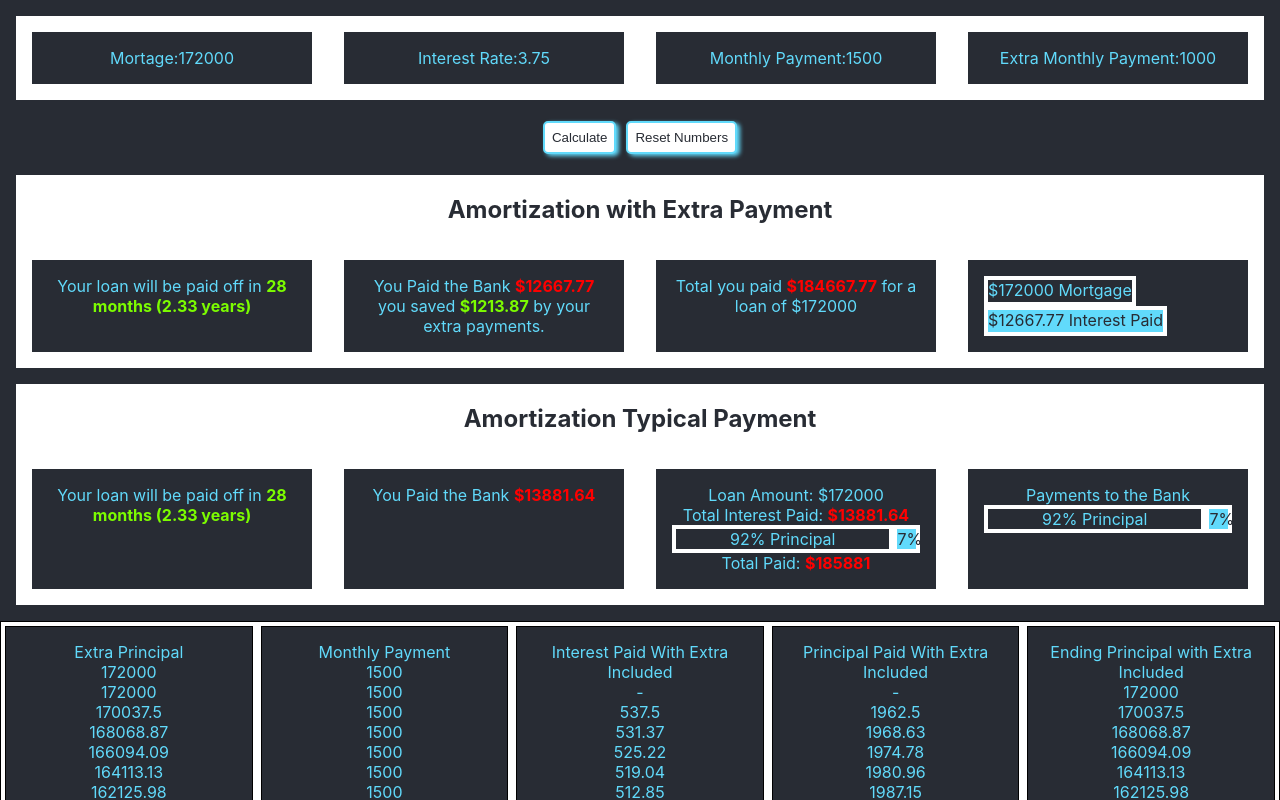
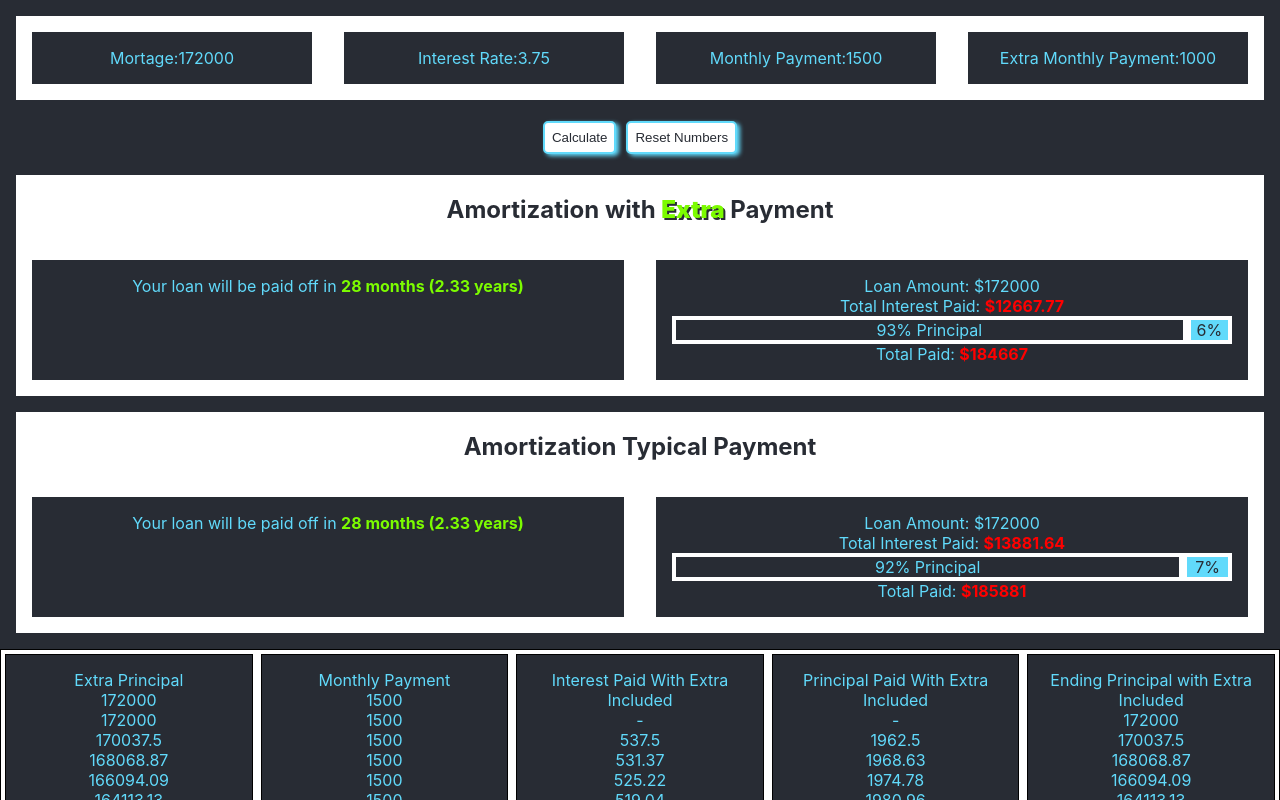
Before and after one commit to saykaren/LoanTest, a React (Create React App) app: page / in a window 1280 px wide. Both pictures are taken after a click on the button "Calculate". Shown: the top 800 px of the page. Built offline with nearby package versions, Linux system fonts and the light colour scheme.

Commit message:
Cleared up DataRevealed organization

```diff
--- a/src/components/app/DataRevealed.js
+++ b/src/components/app/DataRevealed.js
@@ -1,92 +1,122 @@
 import React from 'react';
 import numberConverter from './numberConverter';
 
-const RevealData = ({interestPaidArray, mortgage, extraInterestPaidArray})=>{
-
+const RevealData = ({
+  interestPaidArray,
+  mortgage,
+  extraInterestPaidArray,
+}) => {
   let paidToBank;
   let extraCalcPaidToBank;
 
-    if(interestPaidArray.length > 0){
-        paidToBank = numberConverter(interestPaidArray.reduce((accu, cur)=>(
-
-            accu + cur
-        )));
-
-
+  if (interestPaidArray.length > 0) {
+    paidToBank = numberConverter(
+      interestPaidArray.reduce((accu, cur) => accu + cur),
+    );
   }
-    if(extraInterestPaidArray.length > 0){
-        extraCalcPaidToBank = numberConverter(extraInterestPaidArray.reduce((accu,cur)=>(
-            accu + cur
-        )));
+  if (extraInterestPaidArray.length > 0) {
+    extraCalcPaidToBank = numberConverter(
+      extraInterestPaidArray.reduce((accu, cur) => accu + cur),
+    );
   }
   const totalPaid = paidToBank + parseInt(mortgage);
   const extraTotalPaid = extraCalcPaidToBank + parseInt(mortgage);
-    let interestWidth = (paidToBank/totalPaid)*100;
-    let principalWidth = 100-interestWidth;
+  let interestWidth = (paidToBank / totalPaid) * 100;
+  let principalWidth = 100 - interestWidth;
 
+  let extraInterestWidth = (extraCalcPaidToBank / extraTotalPaid) * 100;
+  let extraPrincipalWidth = 100 - extraInterestWidth;
 
-    return(
-
-        <section >
-            {extraInterestPaidArray.length>0 && <div className="dataForm">
-            <h2 className='headerCalc'>Amortization with Extra Payment</h2>
+  return (
+    <section>
+      {extraInterestPaidArray.length > 0 && (
+        <div className="dataForm">
+            <h2 className="headerCalc">Amortization with   <span className="positive">Extra</span> Payment</h2>
           <div className="dataSection">
-                Your loan will be paid off in <span className='positive'> {extraInterestPaidArray.length} months ({(extraInterestPaidArray.length/12).toFixed(2)} years)</span>
+            Your loan will be paid off in {' '}
+            <span className="positive">
+              {extraInterestPaidArray.length} months (
+              {(extraInterestPaidArray.length / 12).toFixed(2)} years)
+            </span>
           </div>
           <div className="dataSection">
-                You Paid the Bank <span className='negative'> ${extraCalcPaidToBank}</span> you saved <span className='positive'> ${(paidToBank-extraCalcPaidToBank).toFixed(2)}
-                </span> by your extra payments.
+            Loan Amount: ${mortgage}
+            <br />
+            Total Interest Paid:{' '}
+            <span className="negative">${extraCalcPaidToBank}</span>
+            <div className="bar">
+              <div
+                id="principalBar"
+                style={{
+                  width: `${extraPrincipalWidth}%`,
+                  backgroundColor: '#282c34',
+                  border: '4px solid white',
+                }}
+              >
+                {parseInt(extraPrincipalWidth)}% Principal
+              </div>
+              <div
+                id="interestPaid"
+                style={{
+                  width: `${extraInterestWidth}%`,
+                  backgroundColor: '#61dafb',
+                  border: '4px solid white',
+                  color: '#282c34',
+                }}
+              >
+                {parseInt(extraInterestWidth)}%
+              </div>
+            </div>
+            Total Paid:{' '}
+            <span className="negative"> ${parseInt(extraTotalPaid)}</span>
+          </div>
+        </div>
+      )}
+      {interestPaidArray.length > 0 && (
+        <div className="dataForm">
+          <h2 className="headerCalc">Amortization Typical Payment</h2>
+          <div className="dataSection">
+            Your loan will be paid off in{' '}
+            <span className="positive">
+              {' '}
+              {interestPaidArray.length} months (
+              {(interestPaidArray.length / 12).toFixed(2)} years)
+            </span>
           </div>
           <div className="dataSection">
-                Total you paid <span className='negative'> ${extraTotalPaid}</span> for a loan of ${mortgage}
-            </div>
-            <div className="bar dataSection" >
-                <div id="principalBar" style={{width: `{${mortgage}/${extraTotalPaid}}%`, backgroundColor: '#282c34', border: '4px solid white'}}>
-                    ${mortgage} Mortgage
-                </div>
-                <div id="interestPaid" style={{width: `{${extraCalcPaidToBank}/${extraTotalPaid}}%`, backgroundColor: '#61dafb', border: '4px solid white', color: '#282c34' }}>
-                    ${extraCalcPaidToBank} Interest Paid
-                </div>
-            </div>
-        </div>}
-            {interestPaidArray.length>0 && <div className="dataForm">
-                <h2 className='headerCalc'>Amortization Typical Payment</h2>
-                <div className="dataSection">
-                    Your loan will be paid off in <span className='positive'> {interestPaidArray.length} months ({(interestPaidArray.length/12).toFixed(2)} years)</span>
-                </div>
-                <div className="dataSection">
-                    You Paid the Bank <span className='negative'> ${paidToBank}</span>
-                </div>
-                <div className="dataSection">
-                    Loan Amount: ${mortgage}<br/>
-                    Total Interest Paid: <span className='negative'>${paidToBank}</span>
-                    <div className='bar'>
-                        <div id="principalBar" style={{width: `${principalWidth}%`, backgroundColor: '#282c34', border: '4px solid white'}}>
+            Loan Amount: ${mortgage}
+            <br />
+            Total Interest Paid: <span className="negative">${paidToBank}</span>
+            <div className="bar">
+              <div
+                id="principalBar"
+                style={{
+                  width: `${principalWidth}%`,
+                  backgroundColor: '#282c34',
+                  border: '4px solid white',
+                }}
+              >
                 {parseInt(principalWidth)}% Principal
               </div>
-                        <div id="interestPaid" style={{width: `${interestWidth}%`, backgroundColor: '#61dafb', border: '4px solid white', color: '#282c34' }}>
+              <div
+                id="interestPaid"
+                style={{
+                  width: `${interestWidth}%`,
+                  backgroundColor: '#61dafb',
+                  border: '4px solid white',
+                  color: '#282c34',
+                }}
+              >
                 {parseInt(interestWidth)}%
               </div>
             </div>
-                    Total Paid: <span className='negative'> ${parseInt(totalPaid)}</span>
-                </div>
-                <div className="dataSection" >
-                    <div>Payments to the Bank </div>
-                    <div className='bar'>
-
-                    <div id="principalBar" style={{width: `${principalWidth}%`, backgroundColor: '#282c34', border: '4px solid white'}}>
-                        {parseInt(principalWidth)}% Principal
-                    </div>
-                    <div id="interestPaid" style={{width: `${interestWidth}%`, backgroundColor: '#61dafb', border: '4px solid white', color: '#282c34' }}>
-                        {parseInt(interestWidth)}%
+            Total Paid:{' '}
+            <span className="negative"> ${parseInt(totalPaid)}</span>
           </div>
         </div>
-                </div>
-
-            </div>}
-
+      )}
     </section>
-    )
-}
+  );
+};
 
 export default RevealData;
--- a/src/styling/App1.scss
+++ b/src/styling/App1.scss
@@ -20,7 +20,7 @@ button{
 }
 .bar {
   display: flex;
-}
+  }
 
 #table {
   border: 1px solid black;
@@ -128,4 +128,5 @@ button{
 .positive {
   color: lawngreen;
   font-weight: bolder;
+  text-shadow: 2px 2px $primary-color;
 }
```
Lines whose indentation alone changed are shown as unchanged.
